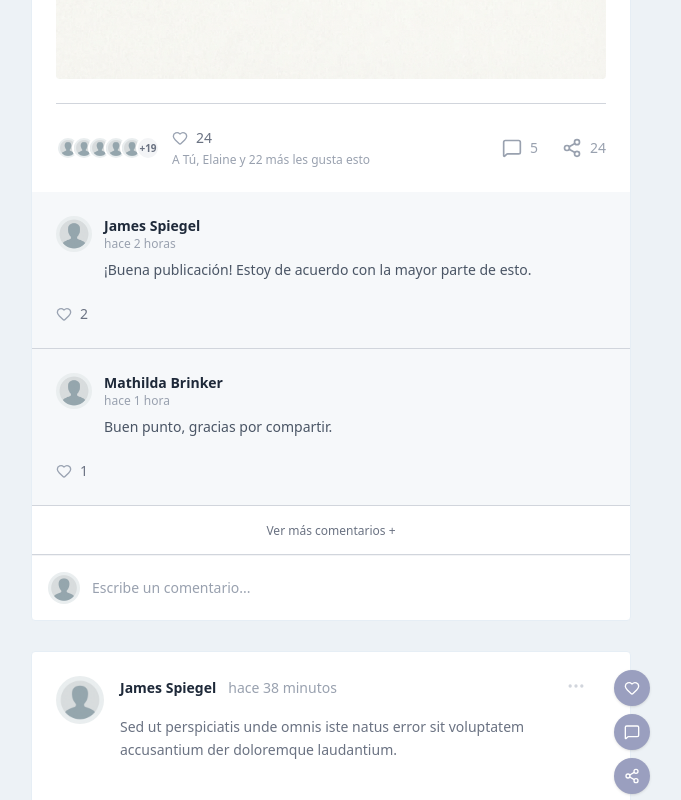
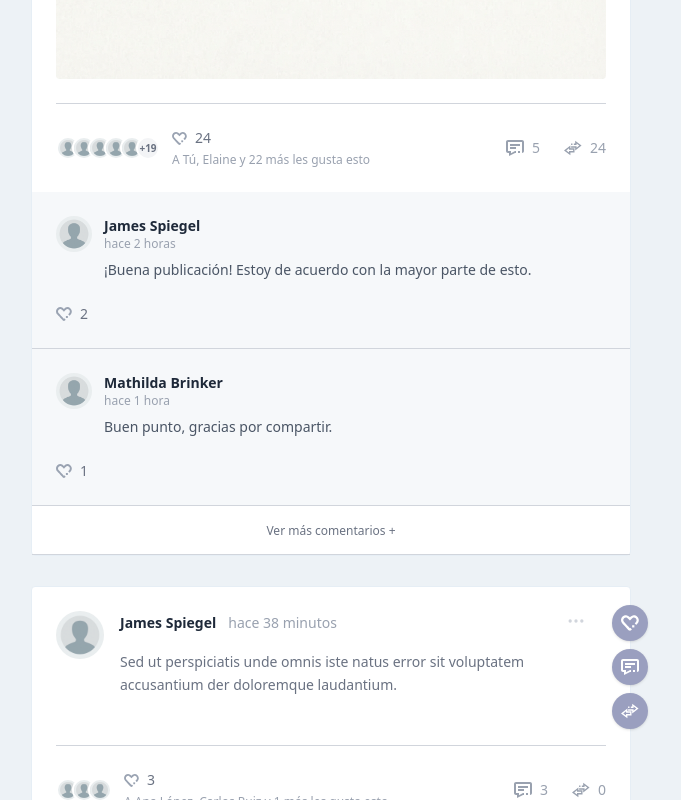
Before and after one commit to arincon21/social_network--next--storybook, a Next.js app: page / in a window 1280 px wide. Shown: the part 1120-1920 px from the top of the page, without its empty margins (309-990 px from the left). Built offline with nearby package versions, Linux system fonts and the light colour scheme.

Commit message:
feat: introduce news feed post item with comment input and right sidebar container components

```diff
--- a/src/features/news-feed/components/comment-input-form.tsx
+++ b/src/features/news-feed/components/comment-input-form.tsx
@@ -2,6 +2,7 @@ import { MessageSquare } from 'lucide-react';
 import { useEffect, useRef } from 'react';
 import Avatar from '@/shared/components/avatar';
 import Button from '@/shared/components/button';
+import Icon from '@/shared/components/icon';
 
 interface CommentInputFormProps {
   postId: number;
@@ -59,7 +60,7 @@ const CommentInputForm = ({
                 aria-label="Enviar comentario"
                 onClick={() => handleAddComment(postId)}
               >
-                <MessageSquare className="w-5 h-5" />
+                <Icon name="olymp-camera-icon" className='w-[18px] h-[18px]' />
               </button>
             </div>
 
--- a/src/features/news-feed/components/post-item.tsx
+++ b/src/features/news-feed/components/post-item.tsx
@@ -1,5 +1,3 @@
-'use client';
-
 'use client';
 
 import { Heart, MessageSquare, Share2, MoreHorizontal } from 'lucide-react';
@@ -9,6 +7,7 @@ import Avatar from '@/shared/components/avatar';
 import { Post } from '../constants/news-feed-data';
 import CommentInputForm from './comment-input-form';
 import Modal from '@/shared/components/modal';
+import Icon from '@/shared/components/icon';
 
 interface PostItemProps {
     post: Post;
@@ -49,28 +48,28 @@ const PostItem = ({
             >
                 <div className="p-6">
                     {/* Botones flotantes derecha */}
-                    <div className="absolute right-[-20px] top-[18px] flex flex-col items-center space-y-2">
+                    <div className="absolute right-[-18px] top-[18px] flex flex-col items-center space-y-2">
                         <button
                             className={`w-9 h-9 cursor-pointer rounded-full bg-[#9a9fbf] flex items-center justify-center shadow-sm text-white transition-colors hover:bg-amber-600 ${post.likes.isLiked ? 'bg-amber-600' : ''
                                 }`}
                             onClick={onToggleLike}
                             aria-label={post.likes.isLiked ? 'Quitar like' : 'Dar like'}
                         >
-                            <Heart className={`w-4 h-4 ${post.likes.isLiked ? 'fill-current' : ''}`} />
+                            <Icon name="olymp-like-post-icon" className='w-[18px] h-[18px]' />
                         </button>
                         <button
                             className="w-9 h-9 hover:bg-amber-600 cursor-pointer rounded-full bg-[#9a9fbf] flex items-center justify-center shadow-sm text-white"
                             onClick={() => setShowCommentForm(!showCommentForm)}
                             aria-label="Comentar"
                         >
-                            <MessageSquare className="w-4 h-4" />
+                            <Icon name="olymp-comments-post-icon" className='w-[18px] h-[18px]' />
                         </button>
                         <button
                             className="w-9 h-9 hover:bg-amber-600 cursor-pointer rounded-full bg-[#9a9fbf] flex items-center justify-center shadow-sm text-white"
                             onClick={onShare}
                             aria-label="Compartir"
                         >
-                            <Share2 className="w-4 h-4" />
+                            <Icon name="olymp-share-icon" className='w-[18px] h-[18px]' />
                         </button>
                     </div>
 
@@ -136,14 +135,14 @@ const PostItem = ({
                             </div>
 
                             <button
-                                className="ml-3 text-sm text-gray-500 hover:text-red-500 transition-colors text-left group"
+                                className="ml-3 text-sm text-gray-500 transition-colors text-left group"
                                 onClick={onToggleLike}
                             >
-                                <div className="flex items-center text-[#9aa3b2] group-hover:text-red-500">
-                                    <Heart className={`w-4 h-4 ${post.likes.isLiked ? 'fill-current text-red-500' : ''}`} />
-                                    <span className="ml-2 text-sm text-gray-500 group-hover:text-red-500">{post.likes.count}</span>
+                                <div className="flex items-center text-[#9aa3b2]">
+                                    <Icon name="olymp-like-post-icon" className={`w-[15px] h-[15px] cursor-pointer ${post.likes.isLiked ? 'fill-current text-red-500' : ''}`} />
+                                    <span className="ml-2 text-sm text-gray-500">{post.likes.count}</span>
                                 </div>
-                                <div className="text-xs text-gray-400 mt-1 group-hover:text-red-400">
+                                <div className="text-xs text-gray-400 mt-1">
                                     {post.likes.users.length > 0 && (
                                         <>
                                             A {post.likes.users.slice(0, 2).join(', ')}
@@ -160,11 +159,11 @@ const PostItem = ({
                                 className="flex items-center space-x-2 hover:text-primary transition-colors cursor-pointer"
                                 onClick={() => setShowCommentForm(!showCommentForm)}
                             >
-                                <MessageSquare className="w-5 h-5" />
+                                <Icon name="olymp-comments-post-icon" className='w-[18px] h-[18px]' />
                                 <span className="text-sm">{post.comments}</span>
                             </button>
                             <div className="flex items-center space-x-2">
-                                <Share2 className="w-5 h-5 text-gray-400" />
+                                <Icon name="olymp-share-icon" className='w-[18px] h-[18px]' />
                                 <span className="text-sm">{post.shares}</span>
                             </div>
                         </div>
@@ -199,7 +198,7 @@ const PostItem = ({
                                         onClick={() => onToggleCommentLike(comment.id)}
                                         aria-label={comment.isLiked ? 'Quitar like del comentario' : 'Dar like al comentario'}
                                     >
-                                        <Heart className={`w-4 h-4 mr-2 ${comment.isLiked ? 'fill-current' : ''}`} />
+                                        <Icon name="olymp-like-post-icon" className={`w-4 h-4 mr-2 ${comment.isLiked ? 'fill-current' : ''}`} />
                                         <span className="text-sm text-gray-500">{comment.likes}</span>
                                     </button>
                                 </div>
@@ -218,22 +217,6 @@ const PostItem = ({
                             </div>
                         )}
                     </>
-                )}
-
-                {!showCommentForm && (
-                    <div
-                        className="p-4 cursor-pointer hover:bg-gray-50 transition-colors border-t border-gray-100"
-                        onClick={() => setShowCommentForm(true)}
-                    >
-                        <div className="flex items-center space-x-3 text-gray-400">
-                            <Avatar
-                                src="/assets/images/avatar-placeholder.png"
-                                alt="Tu avatar"
-                                size={32}
-                            />
-                            <span className="text-sm">Escribe un comentario...</span>
-                        </div>
-                    </div>
                 )}
 
                 {showCommentForm && (
--- a/src/features/sidebar-right/components/sidebar-container.tsx
+++ b/src/features/sidebar-right/components/sidebar-container.tsx
@@ -6,6 +6,7 @@ import Input from "../../../shared/components/input";
 import SidebarSection from "./sidebar-section";
 import { Sliders, MessageSquare, X } from "lucide-react";
 import type { Friend } from "../constants/sidebar-right";
+import Icon from "@/shared/components/icon";
 
 type Section = { title: string; friends: Friend[] };
 
@@ -69,7 +70,7 @@ const SidebarContainer = forwardRef<HTMLElement, Props>(({ collapsed, showConten
           </button>
         ) : (
           <button type="button" className="w-full h-[70px] bg-[#6b43d6] cursor-pointer flex items-center justify-center text-white" onClick={onToggleExpand} aria-label="Abrir chat">
-            <MessageSquare size={25} />
+            <Icon name="olymp-chat---messages-icon" className='w-[25px] h-[25px]' />
           </button>
         )}
       </div>
```
